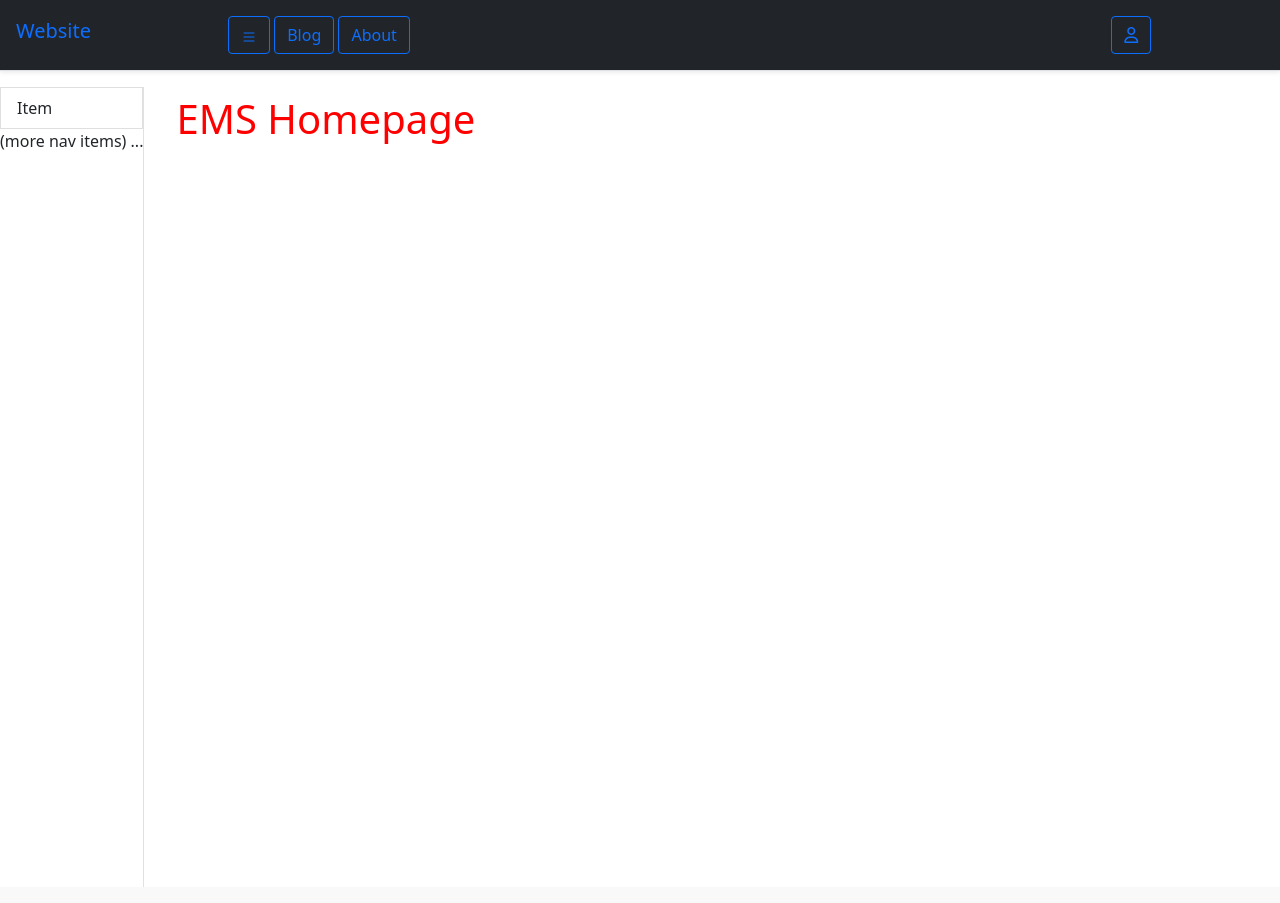
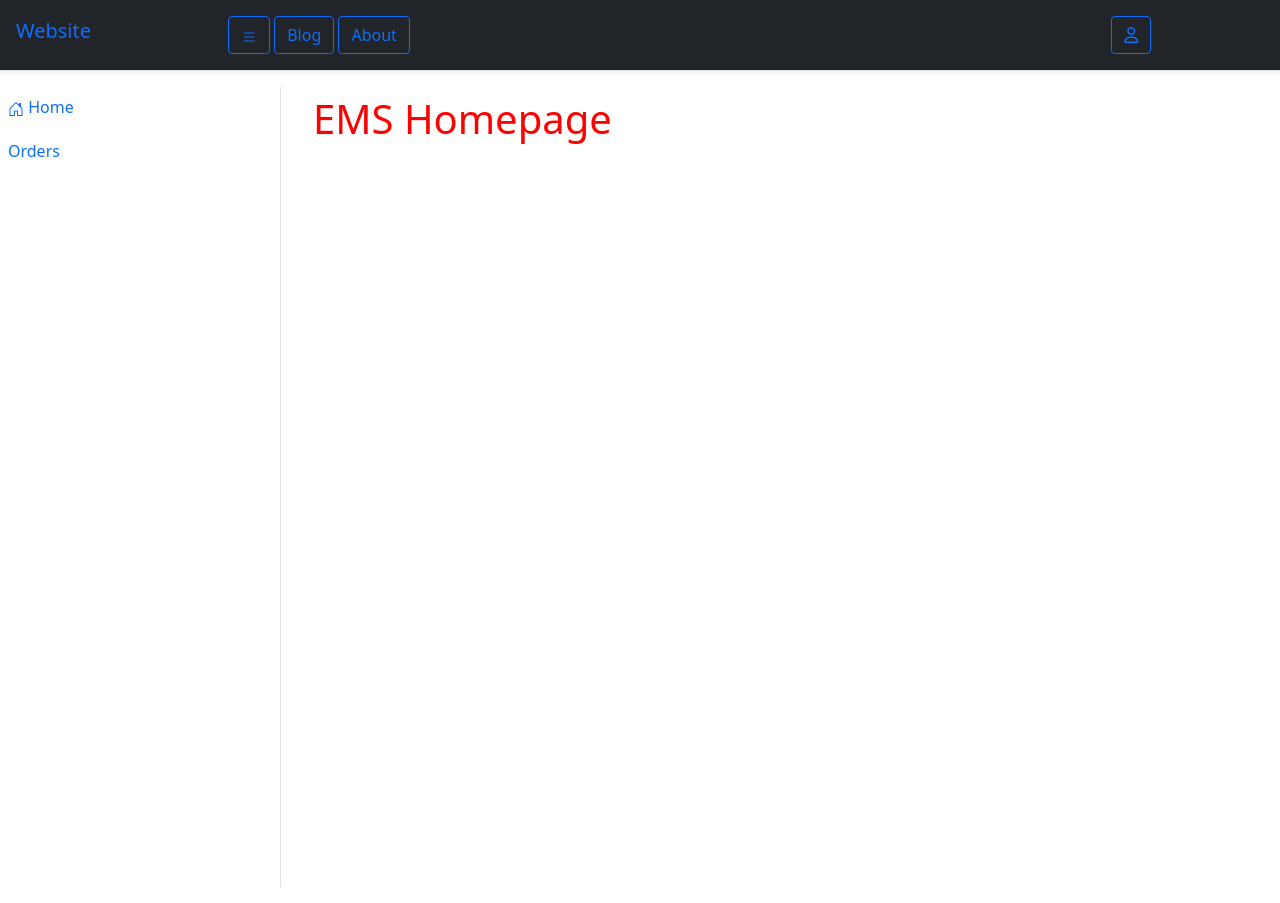
Before and after one commit to MdNazmul9/All-Django-Project_Need, a Django app: page / in a window 1280 px wide. Run offline with Django 3.2, Linux system fonts and the light colour scheme; some libraries are stand-ins or nearby versions.

Commit message:
bootstarp5 Toggle left nevigation bar

```diff
--- a/backend/static/css/base.css
+++ b/backend/static/css/base.css
@@ -1,3 +1,6 @@
 h1 {
     color: red;
     }
+.lf-mergin{
+    min-width: 280px;
+}
--- a/backend/templates/_base.html
+++ b/backend/templates/_base.html
@@ -10,13 +10,15 @@
     <link href="https://cdn.jsdelivr.net/npm/bootstrap@5.1.3/dist/css/bootstrap.min.css" rel="stylesheet" integrity="sha384-1BmE4kWBq78iYhFldvKuhfTAU6auU8tT94WrHftjDbrCEXSU1oBoqyl2QvZ6jIW3" crossorigin="anonymous">
     <link rel="stylesheet" href="{% static 'css/base.css' %}">
     <script src="https://kit.fontawesome.com/78ceb0f66b.js" crossorigin="anonymous"></script>
+    <!-- CSS only -->
+
     <title>
       {% block title %} {% endblock title %}
     </title>
     <style>
       code {
         font-family: Consolas,"courier new";
-        background-color:grey;
+        background-color:rgb(252, 247, 247);
         padding: 2px;
         font-size: 105%;
       }
@@ -50,7 +52,7 @@
         </div>
 
 
-          <div class="col-md-2">
+          <div class="col-md-2 pull-right">
           <a class="btn btn-outline-primary pull-right" href="" data-bs-toggle="dropdown" aria-expanded="false"><i class="far fa-user"></i></a>
 
           <ul class="dropdown-menu">
@@ -66,7 +68,7 @@
 
 
             <li><a class="dropdown-item" href="#">Something else here</a></li>
-            <li><hr class="dropdown-divider"></li>
+            <li><hr class="dropdown-divider">other Links</li>
             <li><a class="dropdown-item" href="#">Separated link</a></li>
           </ul>
 
@@ -78,19 +80,78 @@
       </div>
     </header>
 
+<!--
+    <div class="container-fluid pb-3 flex-grow-1 d-flex flex-column flex-sm-row overflow-auto">
+      <div class="row flex-grow-sm-1 flex-grow-0">
+          <aside class="col-sm-3 flex-grow-sm-1 flex-shrink-1 flex-grow-0 sticky-top pb-sm-0 pb-3">
+              <div id="sidebar" class="collapse collapse-horizontal show bg-light border rounded-3 p-1 h-100 sticky-top">
+                  <ul class="nav nav-pills flex-sm-column flex-row mb-auto justify-content-between text-truncate">
+                      <li class="nav-item">
+                          <a href="#" class="nav-link px-2 text-truncate">
+                              <i class="bi bi-house fs-5"></i>
+                              <span class="d-none d-sm-inline">Home</span>
+                          </a>
+                      </li>
+                      <li>
+                          <a href="#" class="nav-link px-2 text-truncate">
+                              <i class="bi bi-speedometer fs-5"></i>
+                              <span class="d-none d-sm-inline">Dashboard</span>
+                          </a>
+                      </li>
+                      <li>
+                          <a href="#" class="nav-link px-2 text-truncate"><i class="bi bi-card-text fs-5"></i>
+                              <span class="d-none d-sm-inline">Orders</span> </a>
+                      </li>
+                      <li>
+                          <a href="#" class="nav-link px-2 text-truncate"><i class="bi bi-bricks fs-5"></i>
+                              <span class="d-none d-sm-inline">Products</span> </a>
+                      </li>
+                      <li>
+                          <a href="#" class="nav-link px-2 text-truncate"><i class="bi bi-people fs-5"></i>
+                              <span class="d-none d-sm-inline">Customers</span> </a>
+                      </li>
+                  </ul>
+              </div>
+          </aside>
+          <main class="col ps-md-2 pt-2">
+              <div class="bg-light border rounded-3 p-3">
+                  <h2>Main</h2>
+                  <p>Sriracha biodiesel taxidermy organic post-ironic, Intelligentsia salvia mustache 90's code editing brunch. Butcher polaroid VHS art party, hashtag Brooklyn deep v PBR narwhal sustainable mixtape swag wolf squid tote bag. Tote bag cronut semiotics, raw denim deep v taxidermy messenger bag. Tofu YOLO Etsy, direct trade ethical Odd Future jean shorts paleo. Forage Shoreditch tousled aesthetic irony, street art organic Bushwick artisan cliche semiotics ugh synth chillwave meditation. Shabby chic lomo plaid vinyl chambray Vice. Vice sustainable cardigan, Williamsburg master cleanse hella DIY 90's blog.</p>
+                  <p>Ethical Kickstarter PBR asymmetrical lo-fi. Dreamcatcher street art Carles, stumptown gluten-free Kickstarter artisan Wes Anderson wolf pug. Godard sustainable you probably haven't heard of them, vegan farm-to-table Williamsburg slow-carb readymade disrupt deep v. Meggings seitan Wes Anderson semiotics, cliche American Apparel whatever. Helvetica cray plaid, vegan brunch Banksy leggings +1 direct trade. Wayfarers codeply PBR selfies. Banh mi McSweeney's Shoreditch selfies, forage fingerstache food truck occupy YOLO Pitchfork fixie iPhone fanny pack art party Portland.</p>
+                  <hr />
+                    </div>
+          </main>
+      </div>
+  </div> -->
 
 
-    <div class="container-fluid">
-      <div class="row flex-nowrap">
+<div class="container-fluid pb-3 flex-grow-1 d-flex flex-column flex-sm-row overflow-auto">
+    <div class="row flex-grow-sm-1 flex-grow-0">
+
+    <!-- <div class="container-fluid pb-3 flex-grow-1 d-flex flex-column flex-sm-row overflow-auto">
+      <div class="row flex-nowrap"> -->
           <div class="col-auto px-0">
               <div id="sidebar" class="collapse collapse-horizontal show border-end">
-                  <div id="sidebar-nav" class="list-group border-0 rounded-0 text-sm-start min-vh-100">
-                      <a href="#" class="list-group-item d-inline-block text-truncate" data-bs-parent="#sidebar"><span>Item</span> </a>
-                      (more nav items) ...
+
+                  <div id="sidebar-nav" class="list-group border-0 rounded-0 text-sm-start min-vh-100 lf-mergin">
+
+
+                        <a href="#" class="nav-link px-2 text-truncate"><svg xmlns="http://www.w3.org/2000/svg" width="16" height="16" fill="currentColor" class="bi bi-house-door" viewBox="0 0 16 16">
+                          <path d="M8.354 1.146a.5.5 0 0 0-.708 0l-6 6A.5.5 0 0 0 1.5 7.5v7a.5.5 0 0 0 .5.5h4.5a.5.5 0 0 0 .5-.5v-4h2v4a.5.5 0 0 0 .5.5H14a.5.5 0 0 0 .5-.5v-7a.5.5 0 0 0-.146-.354L13 5.793V2.5a.5.5 0 0 0-.5-.5h-1a.5.5 0 0 0-.5.5v1.293L8.354 1.146zM2.5 14V7.707l5.5-5.5 5.5 5.5V14H10v-4a.5.5 0 0 0-.5-.5h-3a.5.5 0 0 0-.5.5v4H2.5z"/>
+                        </svg>
+                            <span class="d-none d-sm-inline">Home</span> </a>
+
+                        <a href="#" class="nav-link px-2 text-truncate"><i class="bi bi-card-text fs-5"></i>
+                            <span class="d-none d-sm-inline">Orders</span> </a>
+
 
                   </div>
+
               </div>
           </div>
+
+
+
           <main class="col ps-md-2 pt-2">
 
               <div class="row">
@@ -112,7 +173,7 @@
 
     <!-- Option 1: Bootstrap Bundle with Popper -->
     <script src="https://cdn.jsdelivr.net/npm/bootstrap@5.1.3/dist/js/bootstrap.bundle.min.js" integrity="sha384-ka7Sk0Gln4gmtz2MlQnikT1wXgYsOg+OMhuP+IlRH9sENBO0LRn5q+8nbTov4+1p" crossorigin="anonymous"></script>
-
+  <!-- JavaScript Bundle with Popper -->
     <!-- Option 2: Separate Popper and Bootstrap JS -->
     <!--
     <script src="https://cdn.jsdelivr.net/npm/@popperjs/core@2.10.2/dist/umd/popper.min.js" integrity="sha384-7+zCNj/IqJ95wo16oMtfsKbZ9ccEh31eOz1HGyDuCQ6wgnyJNSYdrPa03rtR1zdB" crossorigin="anonymous"></script>
```
